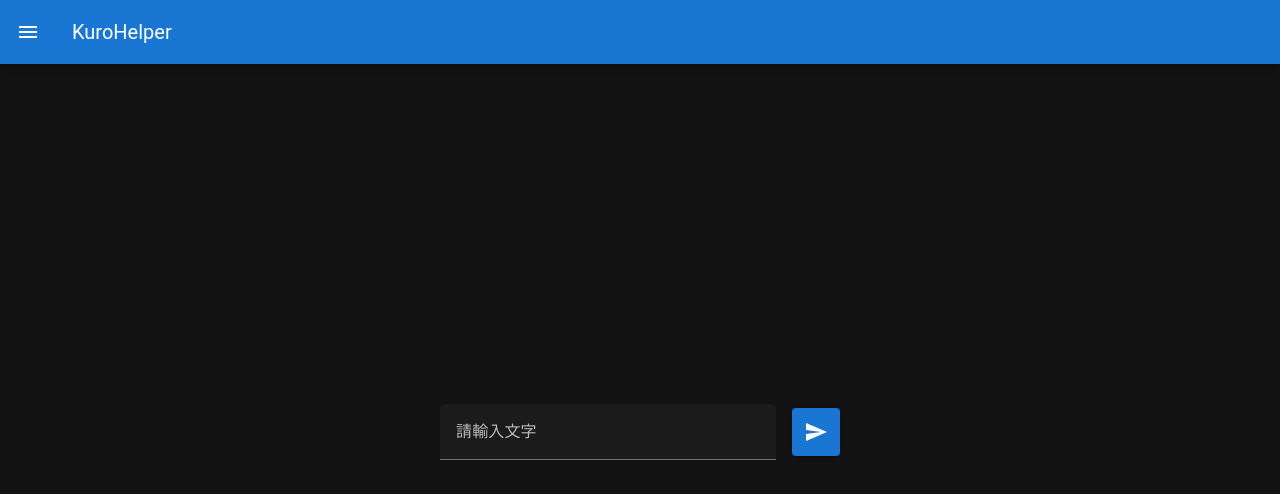
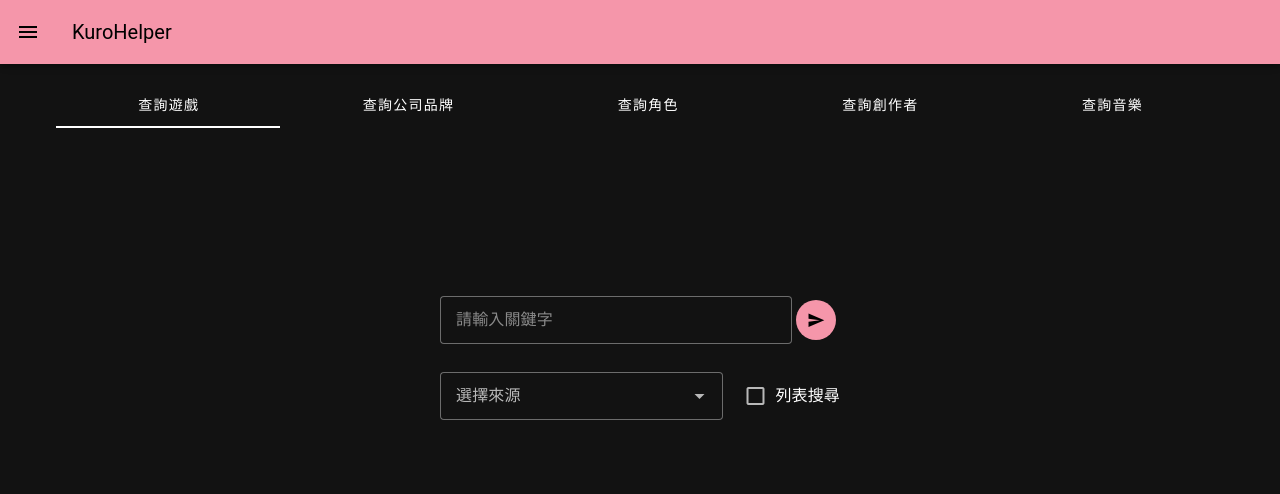
Before and after one commit to peter910820/kurohelper-web-nuxt3, a Nuxt app: page / in a window 1280 px wide. Shown: the top 494 px of the page. Built offline with nearby package versions, Linux system fonts and the light colour scheme.

Commit message:
feat: make command tab of main page

```diff
--- /dev/null
+++ b/components/SectionInput.vue
@@ -0,0 +1,123 @@
+<template>
+  <div class="section-wrapper">
+    <div class="input-zone">
+      <v-text-field
+        v-model="text"
+        :placeholder="placeholder"
+        hide-details
+        variant="outlined"
+        density="comfortable"
+        class="flex-grow-1"
+      />
+
+      <v-btn icon color="primary" variant="flat" size="small" class="ma-1" @click="onSubmit" rounded="circle">
+        <v-icon>mdi-send</v-icon>
+      </v-btn>
+    </div>
+
+    <div class="options-row">
+      <v-select
+        v-if="resourceOptions"
+        v-model="selected"
+        :items="items"
+        label="選擇來源"
+        hide-details
+        variant="outlined"
+        density="comfortable"
+        class="select-box"
+      />
+
+      <!-- 右：Checkbox -->
+      <v-checkbox v-if="listOptions" v-model="checked" label="列表搜尋" hide-details class="checkbox-box" />
+    </div>
+  </div>
+</template>
+
+<script lang="ts" setup>
+import { ref, defineProps, defineEmits } from 'vue';
+
+// 狀態
+const text = ref<string>('');
+const checked = ref<boolean>(false);
+const selected = ref<string | null>(null);
+
+// props
+interface Props {
+  placeholder: string;
+  resourceOptions: boolean;
+  listOptions: boolean;
+  type: string;
+}
+
+const props = defineProps<Props>();
+
+const items = computed<string[]>(() => {
+  // 下拉選項
+  const gameSource: string[] = ['批評空間', 'VNDB'];
+  const brandSource: string[] = ['批評空間', 'VNDB'];
+  const characterSource: string[] = ['批評空間', 'VNDB', 'Bangumi'];
+  const creatorSource: string[] = ['批評空間'];
+  const musicSource: string[] = ['批評空間'];
+  switch (props.type) {
+    case 'game':
+      return gameSource;
+    case 'brand':
+      return brandSource;
+    case 'character':
+      return characterSource;
+    case 'creator':
+      return creatorSource;
+    case 'music':
+      return musicSource;
+  }
+  return [];
+});
+
+// emits
+const emits = defineEmits<{ (e: 'submit', value: string): void }>();
+
+// 提交事件
+function onSubmit(): void {
+  emits('submit', text.value);
+}
+</script>
+
+<style scoped>
+.section-wrapper {
+  display: flex;
+  flex-direction: column;
+  align-items: center;
+}
+
+.input-zone {
+  display: flex;
+  align-items: center;
+  width: 100%;
+  max-width: 400px;
+  margin-top: 20vh;
+}
+
+.send-btn {
+  width: 48px;
+  height: 48px;
+  border-radius: 50%;
+}
+
+.options-row {
+  display: flex;
+  flex-direction: row;
+  align-items: center;
+  width: 100%;
+  max-width: 400px;
+  margin-top: 24px;
+}
+
+.select-box {
+  flex: 2;
+  margin-right: 12px;
+}
+
+.checkbox-box {
+  flex: 1;
+}
+</style>
--- a/nuxt.config.ts
+++ b/nuxt.config.ts
@@ -1,4 +1,4 @@
-import vuetify, { transformAssetUrls } from 'vite-plugin-vuetify'
+import vuetify, { transformAssetUrls } from 'vite-plugin-vuetify';
 
 export default defineNuxtConfig({
   compatibilityDate: '2025-07-15',
@@ -14,4 +14,4 @@ export default defineNuxtConfig({
       },
     },
   },
-})
+});
--- a/pages/index.vue
+++ b/pages/index.vue
@@ -1,28 +1,72 @@
 <template>
-  <v-container fluid class="fill-height d-flex align-center justify-center">
-    <v-row class="d-flex align-center justify-center w-100">
-      <v-col cols="12" sm="6" md="4">
-        <v-text-field v-model="inputValue" label="請輸入文字" outlined dense hide-details @keyup.enter="submit">
-          <template #append>
-            <v-btn icon color="primary" rounded elevation="2" @click="submit">
-              <v-icon>mdi-send</v-icon>
-              <!-- 官方建議送出箭頭 -->
-            </v-btn>
-          </template>
-        </v-text-field>
-      </v-col>
-    </v-row>
+  <v-container class="fill-height d-flex flex-column pa-4">
+    <!-- Tabs 與內容統一容器 -->
+    <div class="content-wrapper" style="margin: 0 auto; width: 100%">
+      <!-- Tabs -->
+      <v-tabs v-model="tab" grow class="mb-2">
+        <v-tab value="game">查詢遊戲</v-tab>
+        <v-tab value="brand">查詢公司品牌</v-tab>
+        <v-tab value="character">查詢角色</v-tab>
+        <v-tab value="creator">查詢創作者</v-tab>
+        <v-tab value="music">查詢音樂</v-tab>
+      </v-tabs>
+
+      <!-- 內容區 -->
+      <v-window v-model="tab">
+        <v-window-item value="game">
+          <SectionInput
+            placeholder="請輸入關鍵字"
+            type="game"
+            :resourceOptions="true"
+            :listOptions="true"
+            @submit="handleSubmit('A', $event)"
+          />
+        </v-window-item>
+        <v-window-item value="brand">
+          <SectionInput
+            placeholder="請輸入關鍵字"
+            type="brand"
+            :resourceOptions="true"
+            :listOptions="true"
+            @submit="handleSubmit('B', $event)"
+          />
+        </v-window-item>
+        <v-window-item value="character">
+          <SectionInput
+            placeholder="請輸入關鍵字"
+            type="character"
+            :resourceOptions="true"
+            :listOptions="true"
+            @submit="handleSubmit('B', $event)"
+          />
+        </v-window-item>
+        <v-window-item value="creator">
+          <SectionInput
+            placeholder="請輸入關鍵字"
+            type="creator"
+            :resourceOptions="true"
+            :listOptions="true"
+            @submit="handleSubmit('B', $event)"
+          />
+        </v-window-item>
+        <v-window-item value="music">
+          <SectionInput
+            placeholder="請輸入關鍵字"
+            type="music"
+            :resourceOptions="true"
+            :listOptions="true"
+            @submit="handleSubmit('B', $event)"
+          />
+        </v-window-item>
+      </v-window>
+    </div>
   </v-container>
 </template>
 
-<script setup lang="ts">
-import { ref } from 'vue'
+<script setup>
+const tab = ref('game');
 
-const inputValue = ref('')
-
-const submit = () => {
-  if (!inputValue.value.trim()) return
-  alert(`送出內容: ${inputValue.value}`)
-  inputValue.value = ''
+function handleSubmit(type, value) {
+  alert(`模式 ${type}: ${value}`);
 }
 </script>
--- a/plugins/vuetify.ts
+++ b/plugins/vuetify.ts
@@ -1,10 +1,10 @@
 // import this after install `@mdi/font` package
-import '@mdi/font/css/materialdesignicons.css'
+import '@mdi/font/css/materialdesignicons.css';
 
-import 'vuetify/styles'
-import { createVuetify } from 'vuetify'
-import * as components from 'vuetify/components'
-import * as directives from 'vuetify/directives'
+import 'vuetify/styles';
+import { createVuetify } from 'vuetify';
+import * as components from 'vuetify/components';
+import * as directives from 'vuetify/directives';
 
 export default defineNuxtPlugin((app) => {
   const vuetify = createVuetify({
@@ -18,7 +18,7 @@ export default defineNuxtPlugin((app) => {
           colors: {
             background: '#121212',
             surface: '#1E1E1E',
-            primary: '#1976D2',
+            primary: '#F596AA',
             secondary: '#424242',
             error: '#FF5252',
             info: '#2196F3',
@@ -28,6 +28,6 @@ export default defineNuxtPlugin((app) => {
         },
       },
     },
-  })
-  app.vueApp.use(vuetify)
-})
+  });
+  app.vueApp.use(vuetify);
+});
```
Also changed, not shown: 2 other files (tests, documents, lock files or other folders).
